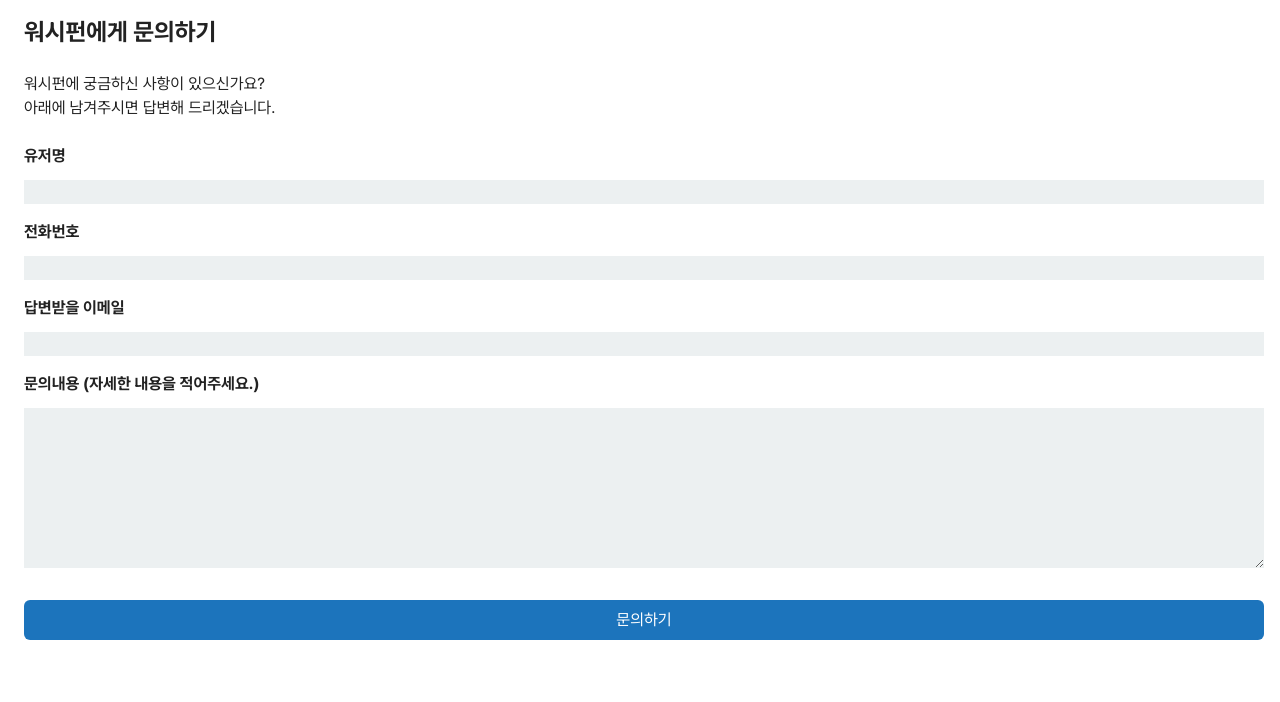
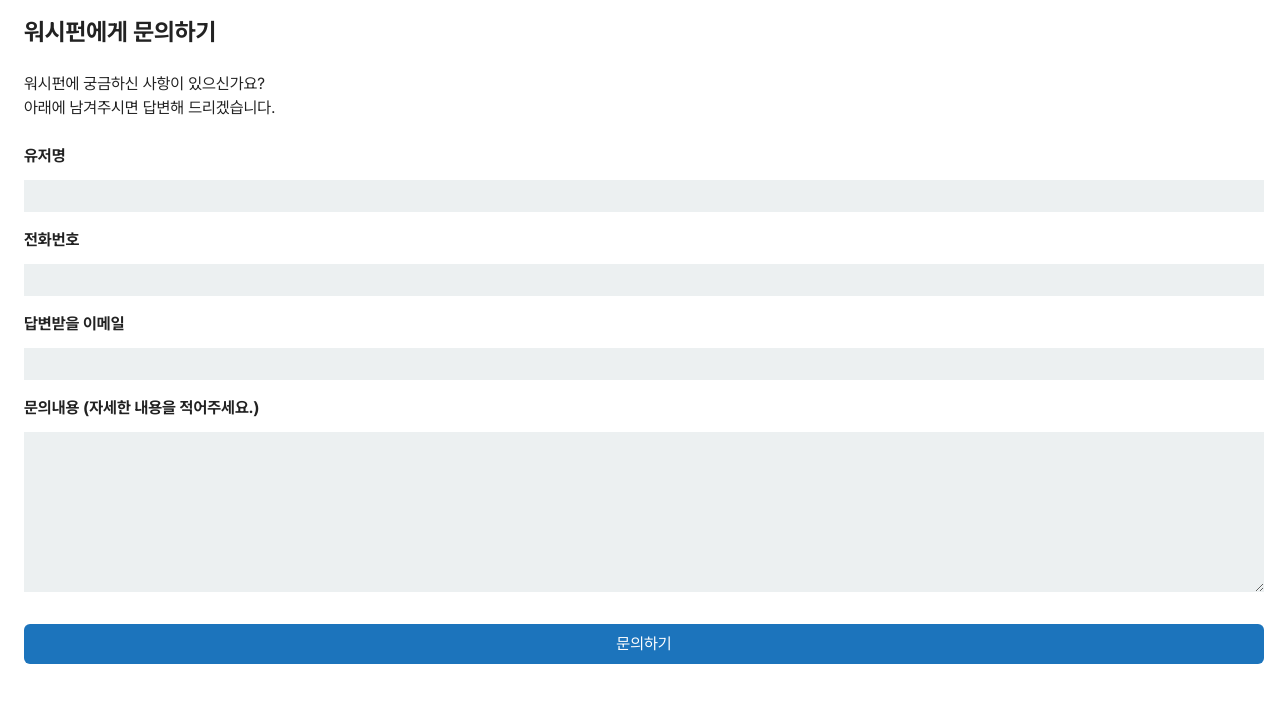
Before and after one commit to jutrong/washfun-landing, a Next.js app: page /inquiry in a window 1280 px wide. Shown: the top 702 px of the page. Built offline with nearby package versions, Linux system fonts and the light colour scheme; no server answers.

Commit message:
style: input padding 추가

```diff
--- a/src/app/inquiry/page.tsx
+++ b/src/app/inquiry/page.tsx
@@ -66,19 +66,19 @@
       <form className='mt-6 flex flex-col gap-4' ref={form} onSubmit={sendEmail}>
         <div className='flex flex-col gap-3 '>
           <label className='font-bold'>유저명</label>
-          <input className='bg-lightGray py-1 px-3 text-xs focus:outline-none' name="name"></input>
+          <input className='bg-lightGray py-1 px-3  focus:outline-none' name="name"></input>
         </div>
         <div className='flex flex-col gap-3'>
           <label className='font-bold'>전화번호</label>
-          <input className='bg-lightGray py-1  px-3 text-xs focus:outline-none' name="phone"></input>
+          <input className='bg-lightGray py-1  px-3  focus:outline-none' name="phone"></input>
         </div>
         <div className='flex flex-col gap-3'>
           <label className='font-bold'>답변받을 이메일</label>
-          <input className='bg-lightGray py-1  px-3 text-xs focus:outline-none' name="email"></input>
+          <input className='bg-lightGray py-1  px-3  focus:outline-none' name="email"></input>
         </div>
         <div className='flex flex-col gap-3'>
           <label className='font-bold'>문의내용 (자세한 내용을 적어주세요.)</label>
-          <textarea className='bg-lightGray h-40 p-3 text-xs focus:outline-none' name="content"></textarea>
+          <textarea className='bg-lightGray h-40 p-3  focus:outline-none' name="content"></textarea>
         </div>
         <button className='bg-primary2 text-white py-2 rounded-md mt-4'>문의하기</button>
       </form>
```
